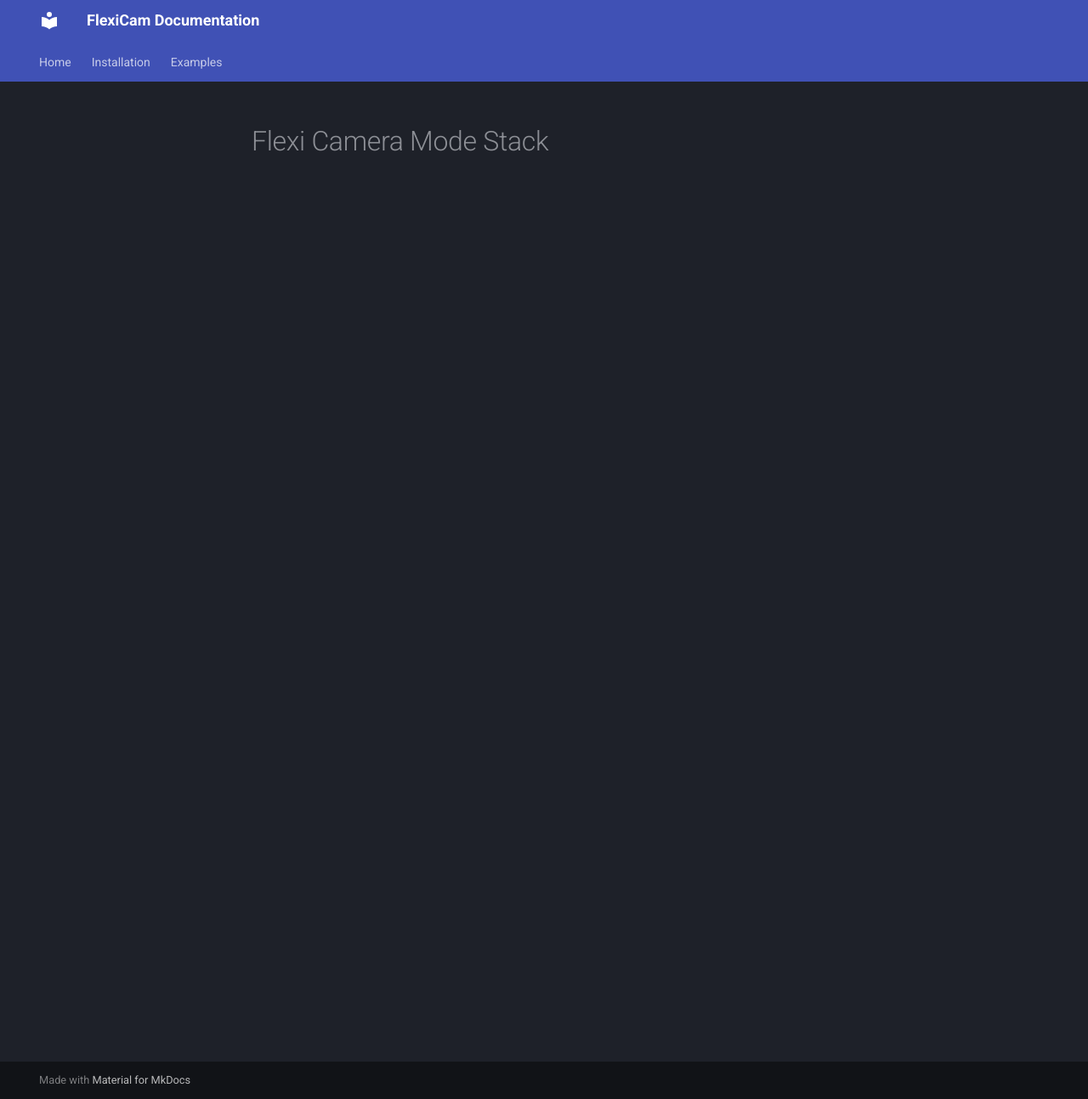
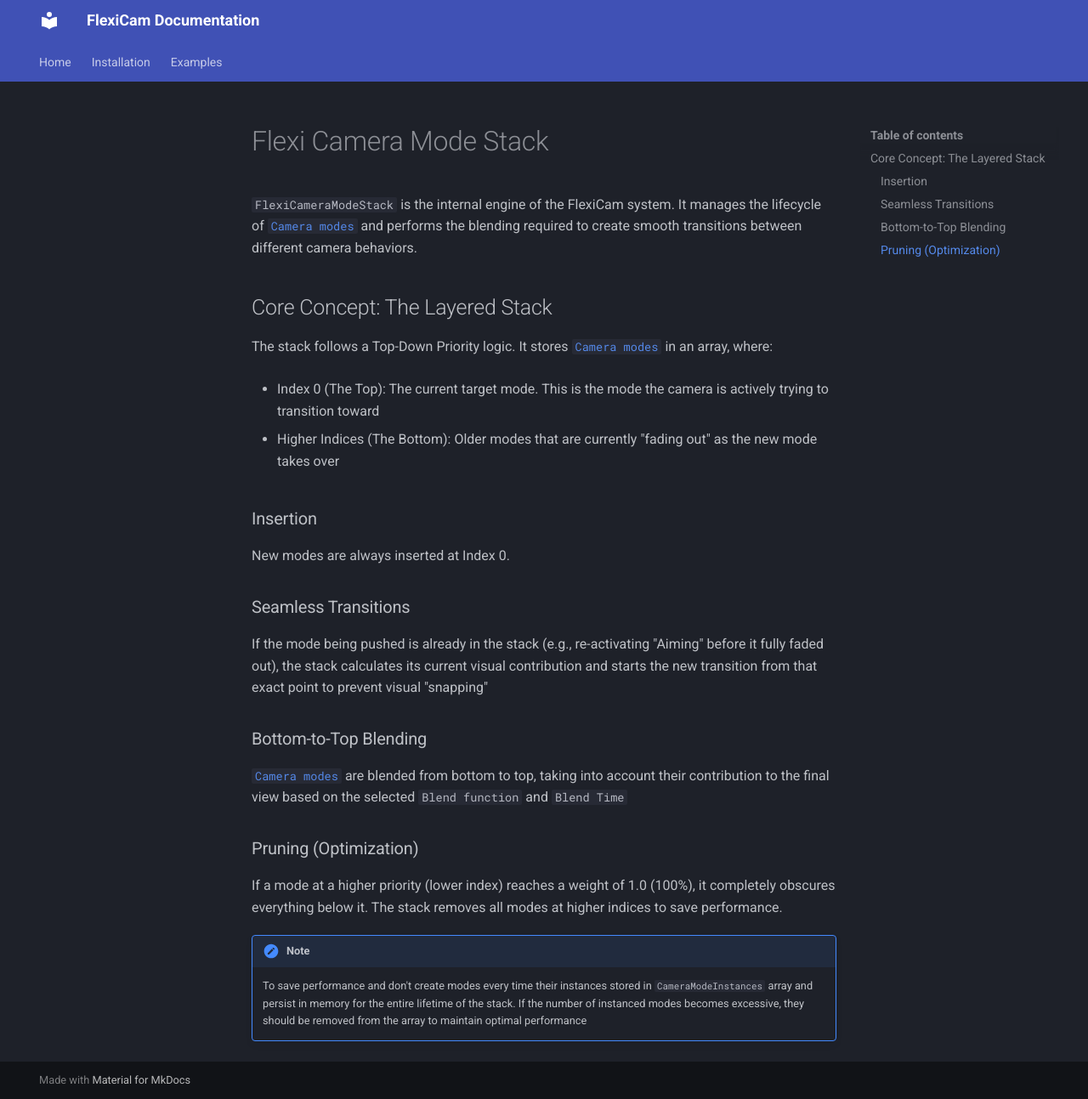
Before and after one commit to egorkapk/flexicam-docs, an MkDocs documentation site: the page built from docs/camera-mode-stack.md, in a window 1280 px wide and 1293 px high. Shown: the whole window at 85% size. Built offline with MkDocs 1.6.1 and Material for MkDocs 9.7.7, drawn with Linux system fonts in a browser that asks for light colours.

Commit message:
Camera Mode Stack done

```diff
--- a/docs/camera-mode-stack.md
+++ b/docs/camera-mode-stack.md
@@ -1 +1,32 @@
 # Flexi Camera Mode Stack
+
+`FlexiCameraModeStack` is the internal engine of the FlexiCam system. It manages the lifecycle of [`Camera modes`](camera-mode.md) and performs the blending required to create smooth transitions between different camera behaviors.
+
+## Core Concept: The Layered Stack
+
+The stack follows a Top-Down Priority logic. It stores [`Camera modes`](camera-mode.md) in an array, where:
+
+- Index 0 (The Top): The current target mode. This is the mode the camera is actively trying to transition toward
+
+- Higher Indices (The Bottom): Older modes that are currently "fading out" as the new mode takes over
+
+### Insertion
+
+New modes are always inserted at Index 0.
+
+### Seamless Transitions
+
+If the mode being pushed is already in the stack (e.g., re-activating "Aiming" before it fully faded out), the stack calculates its current visual contribution and starts the new transition from that exact point to prevent visual "snapping"
+
+### Bottom-to-Top Blending
+
+[`Camera modes`](camera-mode.md) are blended from bottom to top, taking into account their contribution to the final view based on the selected `Blend function` and `Blend Time`
+
+### Pruning (Optimization)
+
+ If a mode at a higher priority (lower index) reaches a weight of 1.0 (100%), it completely obscures everything below it. The stack removes all modes at higher indices to save performance.
+
+!!!note
+
+    To save performance and don't create modes every time their instances stored in `CameraModeInstances` array and persist in memory for the entire lifetime of the stack.
+    If the number of instanced modes becomes excessive, they should be removed from the array to maintain optimal performance
```
Also changed, not shown: docs/camera-component.md (+2 -2 lines), docs/camera-mode-manager.md (+2 -0 lines).
